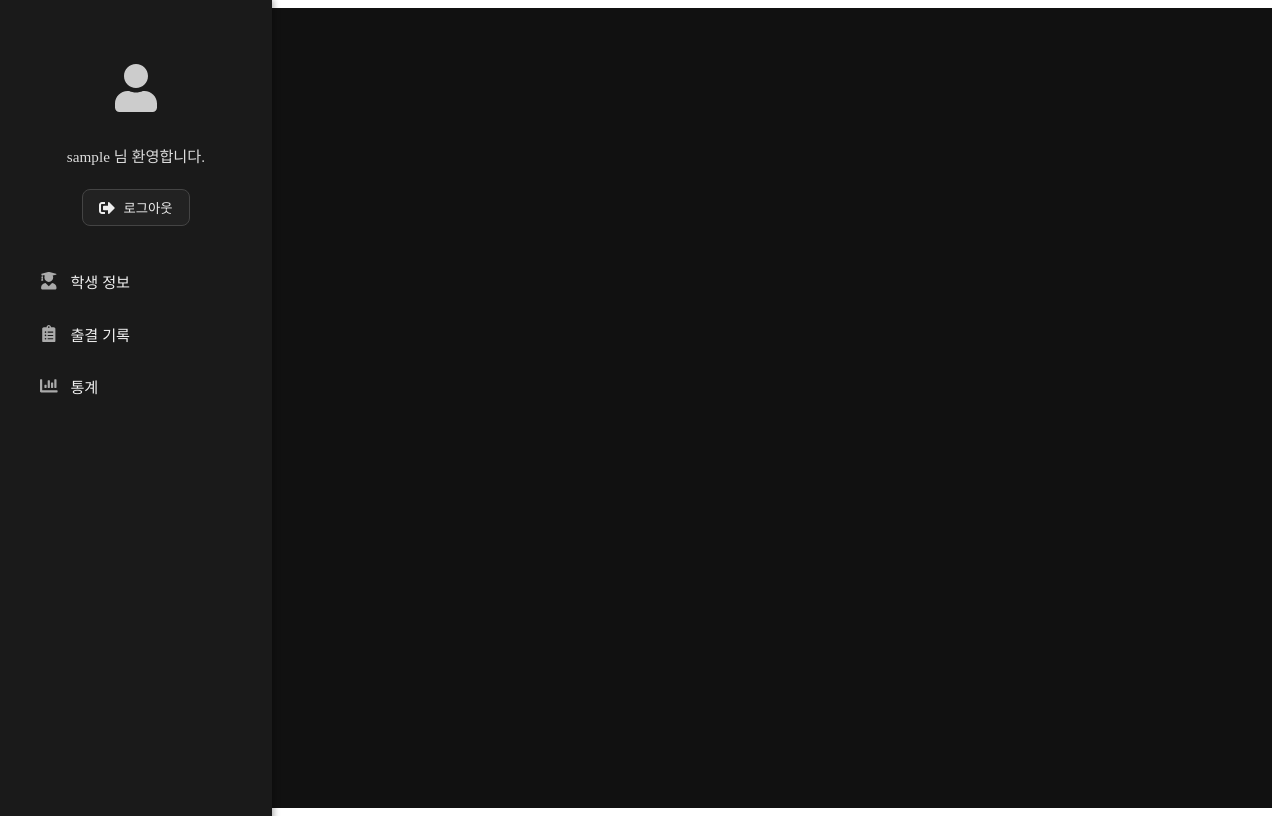
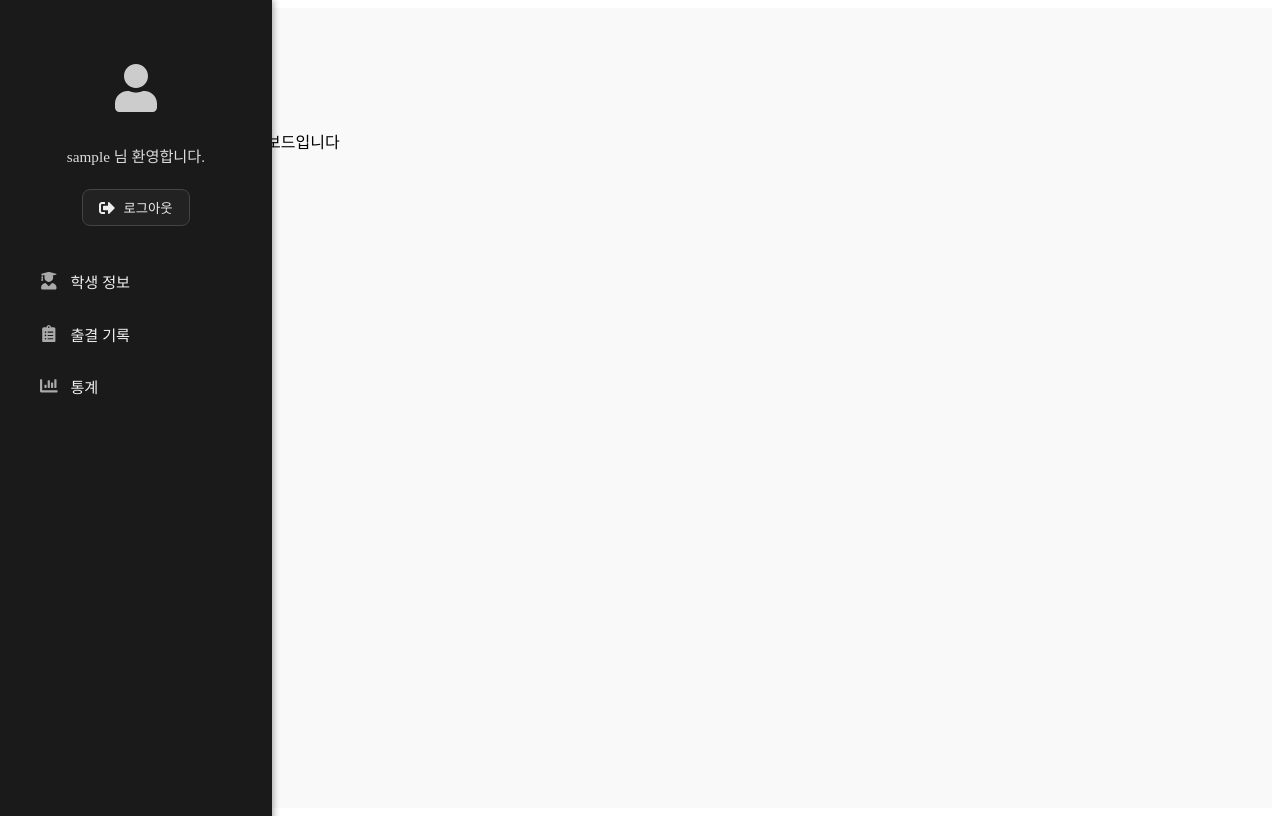
Before and after one commit to SHP-0701/student-manage-app, a Next.js app: page /dashboard in a window 1280 px wide. Built offline with nearby package versions, Linux system fonts and the light colour scheme; sample sign-in values are in the browser's storage.

Commit message:
/dashboard/index.js 및 /components/Layout.js 작업

```diff
--- a/components/Layout.js
+++ b/components/Layout.js
@@ -1,3 +1,23 @@
 /**
  * 공통 레이아웃(Layout.js)
  * /SideMenu 랑 /DashboardContent 사용 */
+
+import SideMenu from './SideMenu';
+import styles from '@/styles/Layout.module.css';
+import { useState, useEffect } from 'react';
+
+export default function Layout({ children }) {
+  const [userName, setUserName] = useState('');
+
+  useEffect(() => {
+    const name = sessionStorage.getItem('username');
+    if (name) setUserName(name);
+  }, []);
+
+  return (
+    <div className={styles.layout}>
+      <SideMenu username={userName} />
+      <main className={styles.content}>{children}</main>
+    </div>
+  );
+}
--- a/pages/dashboard/index.js
+++ b/pages/dashboard/index.js
@@ -1,28 +1,20 @@
-import { useEffect, useState } from "react";
-import { useRouter } from "next/router";
+import { useEffect } from 'react';
+import { useRouter } from 'next/router';
+import Layout from '@/components/Layout';
 
-import SideMenu from "@/components/SideMenu";
-import DashboardContent from "@/components/DashboardContent";
-import styles from '@/styles/Dashboard.module.css';
+export default function DashboardPage() {
+  const router = useRouter();
 
-export default function Dashboard() {
-    const [userName, setUserName] = useState('');
-    const router = useRouter();
+  // username이 없으면 비로그인 -> 메인 로그인 페이지로 보냄
+  useEffect(() => {
+    const name = sessionStorage.getItem('username');
+    if (!name) router.push('/');
+  }, []);
 
-    useEffect(() => {
-        const name = sessionStorage.getItem('username');
-
-        if(!name) {
-            router.push('/');
-        } else {
-            setUserName(name);
-        }
-    }, []);
-
-    return (
-        <div className={styles.dashboardContainer}>
-            <SideMenu username={userName} />
-            <DashboardContent />
-        </div>
-    )
+  return (
+    <Layout>
+      <h1>대시보드</h1>
+      <p>여기는 로그인 후 보는 관리자 대시보드입니다</p>
+    </Layout>
+  );
 }
--- /dev/null
+++ b/styles/Layout.module.css
@@ -0,0 +1,12 @@
+.layout {
+  display: flex;
+  height: 100vh;
+  width: 100%;
+}
+
+.content {
+  flex: 1;
+  padding: 2rem;
+  overflow-y: auto;
+  background-color: #f9f9f9;
+}
```
